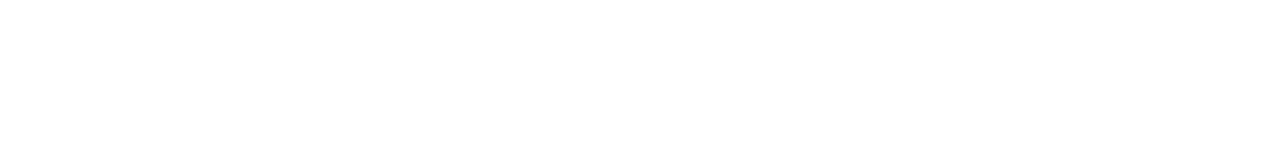
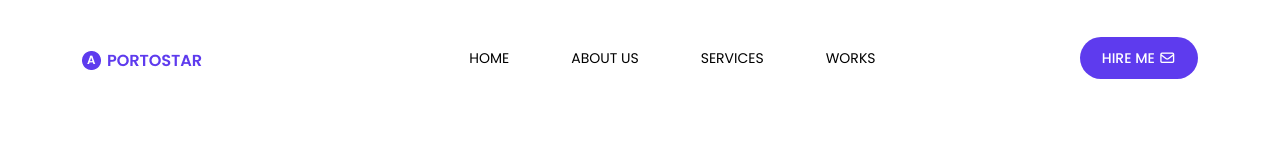
Before and after one commit to SumaiyaAkterBrishty/portfolio_Project, a plain HTML site: page index.html in a window 1280 px wide. Drawn offline with Linux system fonts and the light colour scheme.

Commit message:
portfolio_Project code updated

```diff
--- a/css/style.css
+++ b/css/style.css
@@ -3,6 +3,8 @@
     margin: 0;
     padding: 0;
     box-sizing: border-box;
+    font-family: "Poppins", sans-serif;
+
 }
 ul,ol{
     list-style-type: none;
@@ -14,8 +16,26 @@ h1,h2,h3,h4,h5,h6,p{
     margin: 0;
     padding: 0;
 }
-/* all common css end  */
+/*  all common css end  */
+/* header section style start  */
+#headerPart{
+    padding: 30px 0;
+}
+ .navbar-nav .nav-item .nav-link{
+  margin-left: 46px;
+  font-weight: 400;
+  font-size: 14px;
+  line-height: 14px;
+  color: #000000;
+  text-transform: uppercase;
+}
+.headerbtn a{
+    background: #5E3BEE;
+    color: #FFFFFF;
+    padding: 11px 22px;
+    border-radius: 50px;
+    font-weight: 500;
+    font-size: 14px;
+}
+/* header section style  */
 /* all common css start  */
-/* all common css start  */
-/* all common css start  */
-/* all common css start  */
--- a/index.html
+++ b/index.html
@@ -12,18 +12,48 @@
         href="https://fonts.googleapis.com/css2?family=Poppins:ital,wght@0,100;0,200;0,300;0,400;0,500;0,600;0,700;0,800;0,900;1,100;1,200;1,300;1,400;1,500;1,600;1,700;1,800;1,900&display=swap"
         rel="stylesheet">
     <!-- google font end -->
-     <!-- font awesome start -->
-      <link rel="stylesheet" href="css/all.min.css">
-     <!-- font awesome end -->
+    <!-- font awesome start -->
+    <link rel="stylesheet" href="css/all.min.css">
+    <!-- font awesome end -->
     <link rel="stylesheet" href="css/bootstrap.min.css">
     <link rel="stylesheet" href="css/style.css">
 </head>
 
 <body>
     <!-- header section start -->
-     <header>
+    <header id="headerPart">
+        <nav class="navbar navbar-expand-lg ">
+            <div class="container">
+                <a class="navbar-brand" href="#">
+                    <img src="images/logo.png" alt="logo">
+                </a>
+                <button class="navbar-toggler" type="button" data-bs-toggle="collapse" data-bs-target="#navbarNav"
+                    aria-controls="navbarNav" aria-expanded="false" aria-label="Toggle navigation">
+                    <span class="navbar-toggler-icon"></span>
+                </button>
+                <div class="collapse navbar-collapse" id="navbarNav">
+                    <ul class="navbar-nav m-auto">
+                        <li class="nav-item">
+                            <a class="nav-link " href="#">HOME</a>
+                        </li>
+                        <li class="nav-item">
+                            <a class="nav-link" href="#">ABOUT US</a>
+                        </li>
+                        <li class="nav-item">
+                            <a class="nav-link" href="#">SERVICES</a>
+                        </li>
+                        <li class="nav-item">
+                            <a class="nav-link " aria-disabled="true">WORKS</a>
+                        </li>
+                    </ul>
 
-     </header>
+                </div>
+                <div class="headerbtn">
+                    <a href="#">HIRE ME <i class="fa-regular fa-envelope"></i></a>
+                </div>
+            </div>
+        </nav>
+    </header>
     <!-- header section end -->
     <!-- header section start -->
     <!-- header section start -->
```
Also changed, not shown: images/logo.png (added).
